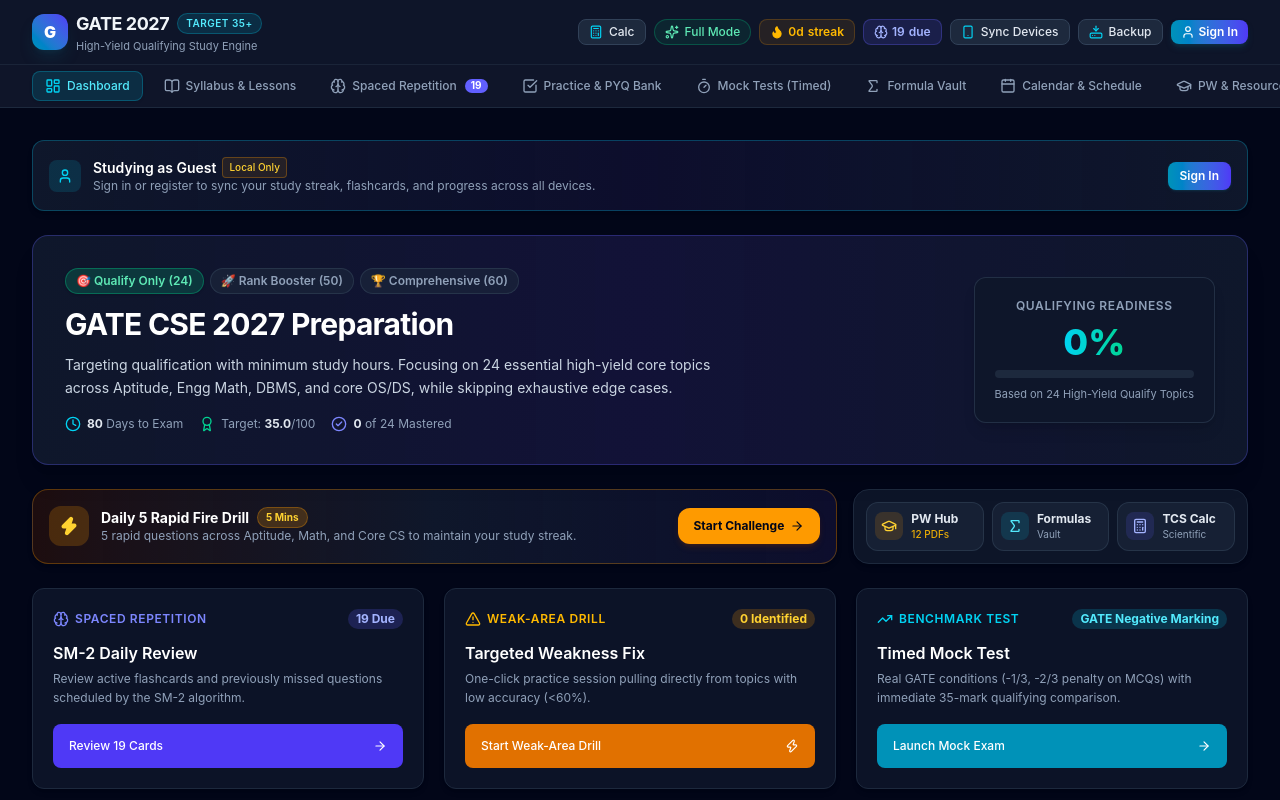
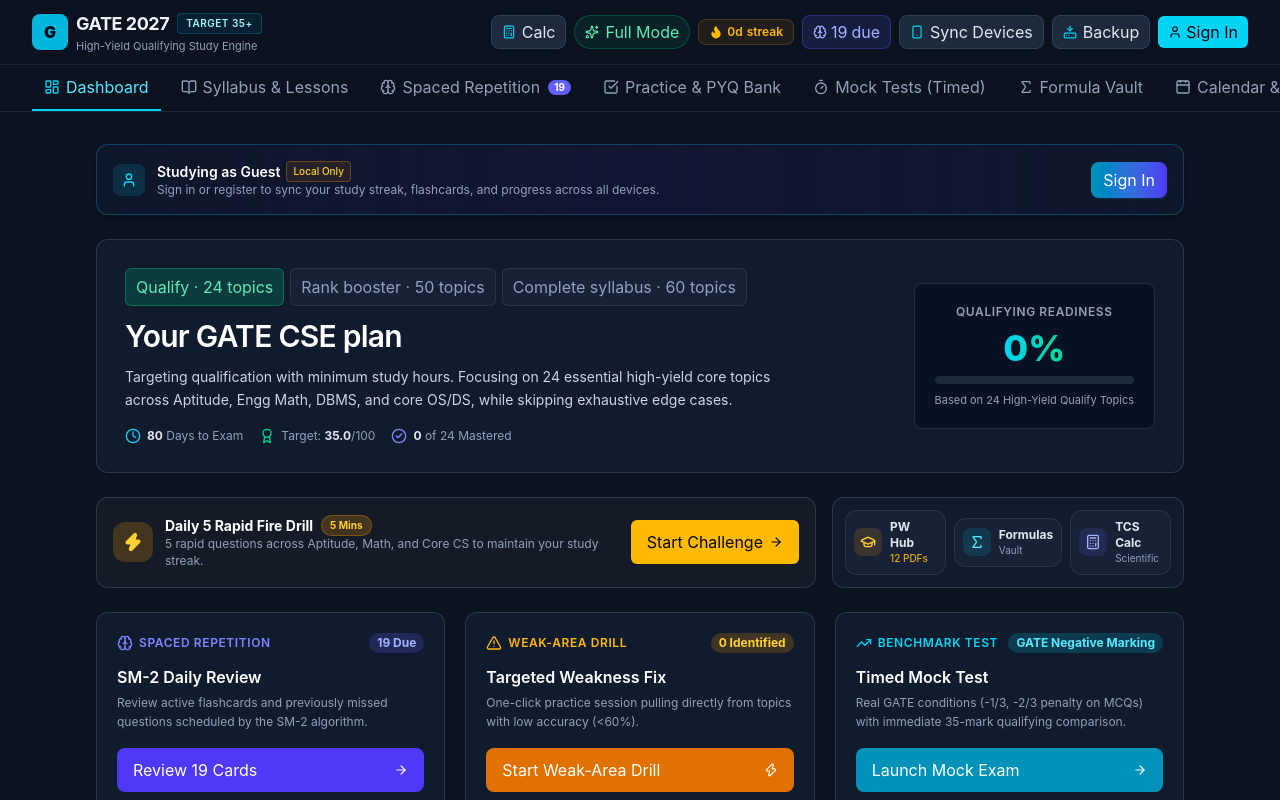
Before and after one commit to psreyas09/gate, a React (Vite) app in the folder client/: page / in a window 1280 px wide. Shown: the top 800 px of the page. Built offline with nearby package versions, Linux system fonts and the light colour scheme; no server answers.

Commit message:
style(ui): refine dashboard layout, navbar tabs, and theme design tokens

```diff
--- a/client/src/App.tsx
+++ b/client/src/App.tsx
@@ -210,7 +210,7 @@ export function App() {
   };
 
   return (
-    <div className="h-screen h-[100dvh] sm:h-auto sm:min-h-screen bg-slate-950 text-slate-100 flex flex-col overflow-hidden sm:overflow-visible font-sans selection:bg-cyan-500/30 selection:text-cyan-200">
+    <div className="h-screen h-[100dvh] sm:h-auto sm:min-h-screen bg-[#0b1220] text-slate-100 flex flex-col overflow-hidden sm:overflow-visible font-sans">
       {/* Header Navigation */}
       <Navbar
         currentTab={currentTab}
@@ -228,7 +228,7 @@ export function App() {
       {/* Main Content Area */}
       <main
         ref={mainRef}
-        className="flex-1 overflow-y-auto sm:overflow-visible sm:h-auto overscroll-y-contain max-w-7xl w-full mx-auto px-3 sm:px-6 lg:px-8 py-4 sm:py-8 pb-6 sm:pb-8"
+        className="flex-1 overflow-y-auto sm:overflow-visible sm:h-auto overscroll-y-contain max-w-6xl w-full mx-auto px-4 sm:px-6 lg:px-8 py-5 sm:py-8 pb-6 sm:pb-8"
       >
         <ErrorBoundary fallbackTitle="Could not load view">
           <Suspense fallback={<ViewSkeleton />}>
--- a/client/src/components/DashboardView.tsx
+++ b/client/src/components/DashboardView.tsx
@@ -130,45 +130,45 @@ export const DashboardView: React.FC<DashboardViewProps> = ({
       )}
 
       {/* Target Strategy & Preparation Banner */}
-      <div className="relative overflow-hidden rounded-2xl bg-gradient-to-r from-slate-900 via-indigo-950/60 to-slate-900 border border-indigo-500/30 p-4 sm:p-8 shadow-xl">
+      <section className="relative overflow-hidden rounded-xl bg-[#101b2e] border border-slate-700/80 p-5 sm:p-7">
         <div className="relative z-10 flex flex-col md:flex-row md:items-center justify-between gap-5 sm:gap-6">
           <div className="space-y-3 max-w-2xl">
             {/* Strategy Switcher Pills */}
             <div className="flex items-center gap-1.5 flex-wrap">
-              <button
+              <button aria-pressed={activeScope === 'qualify'}
                 onClick={() => handleSwitchScope('qualify')}
-                className={`px-2.5 py-1 rounded-full text-[11px] sm:text-xs font-semibold flex items-center gap-1.5 transition-all touch-manipulation ${
+                className={`px-2.5 py-1.5 rounded-md text-[11px] sm:text-xs font-semibold flex items-center gap-1.5 transition-colors touch-manipulation ${
                   activeScope === 'qualify'
                     ? 'bg-emerald-500/20 border border-emerald-500/40 text-emerald-300 shadow-sm'
                     : 'bg-slate-800/60 border border-slate-700/60 text-slate-400 hover:text-slate-200'
                 }`}
               >
-                <span>🎯 Qualify Only (24)</span>
+                <span>Qualify · 24 topics</span>
               </button>
-              <button
+              <button aria-pressed={activeScope === 'scoring'}
                 onClick={() => handleSwitchScope('scoring')}
-                className={`px-2.5 py-1 rounded-full text-[11px] sm:text-xs font-semibold flex items-center gap-1.5 transition-all touch-manipulation ${
+                className={`px-2.5 py-1.5 rounded-md text-[11px] sm:text-xs font-semibold flex items-center gap-1.5 transition-colors touch-manipulation ${
                   activeScope === 'scoring'
                     ? 'bg-cyan-500/20 border border-cyan-500/40 text-cyan-300 shadow-sm'
                     : 'bg-slate-800/60 border border-slate-700/60 text-slate-400 hover:text-slate-200'
                 }`}
               >
-                <span>🚀 Rank Booster (50)</span>
+                <span>Rank booster · 50 topics</span>
               </button>
-              <button
+              <button aria-pressed={activeScope === 'comprehensive'}
                 onClick={() => handleSwitchScope('comprehensive')}
-                className={`px-2.5 py-1 rounded-full text-[11px] sm:text-xs font-semibold flex items-center gap-1.5 transition-all touch-manipulation ${
+                className={`px-2.5 py-1.5 rounded-md text-[11px] sm:text-xs font-semibold flex items-center gap-1.5 transition-colors touch-manipulation ${
                   activeScope === 'comprehensive'
                     ? 'bg-indigo-500/20 border border-indigo-500/40 text-indigo-300 shadow-sm'
                     : 'bg-slate-800/60 border border-slate-700/60 text-slate-400 hover:text-slate-200'
                 }`}
               >
-                <span>🏆 Comprehensive (60)</span>
+                <span>Complete syllabus · 60 topics</span>
               </button>
             </div>
 
-            <h1 className="text-xl sm:text-3xl font-bold text-white tracking-tight">
-              GATE CSE 2027 Preparation
+            <h1 className="text-xl sm:text-3xl font-semibold text-white tracking-tight">
+              Your GATE CSE plan
             </h1>
             <p className="text-xs sm:text-sm text-slate-300 leading-relaxed">
               {activeScopeDesc.desc}
@@ -197,7 +197,7 @@ export const DashboardView: React.FC<DashboardViewProps> = ({
           </div>
 
           {/* Readiness Gauge */}
-          <div className="flex flex-col items-center justify-center p-4 sm:p-5 rounded-xl bg-slate-900/90 border border-slate-700/60 w-full md:w-auto md:min-w-[210px] text-center shadow-lg">
+          <div className="flex flex-col items-center justify-center p-4 sm:p-5 rounded-lg bg-slate-950/45 border border-slate-700/60 w-full md:w-auto md:min-w-[210px] text-center">
             <span className="text-[11px] sm:text-xs uppercase tracking-wider font-semibold text-slate-400">
               {activeScopeSafe === 'qualify' ? 'Qualifying Readiness' : activeScopeSafe === 'scoring' ? 'Scoring Readiness' : 'Overall Mastery'}
             </span>
@@ -220,11 +220,11 @@ export const DashboardView: React.FC<DashboardViewProps> = ({
             </span>
           </div>
         </div>
-      </div>
+      </section>
 
       {/* Daily 5 Micro-Challenge & Quick Tools Banner */}
       <div className="grid grid-cols-1 md:grid-cols-3 gap-3.5 sm:gap-4">
-        <div className="p-4 rounded-2xl bg-gradient-to-r from-amber-950/40 via-slate-900 to-indigo-950/40 border border-amber-500/30 flex flex-col sm:flex-row sm:items-center justify-between gap-3 shadow-md md:col-span-2">
+        <div className="p-4 rounded-xl bg-[#151b26] border border-slate-700/80 flex flex-col sm:flex-row sm:items-center justify-between gap-3 md:col-span-2">
           <div className="flex items-center gap-3">
             <div className="p-2.5 rounded-xl bg-amber-500/20 text-amber-300 shrink-0">
               <Zap className="w-5 h-5 fill-current" />
@@ -241,7 +241,7 @@ export const DashboardView: React.FC<DashboardViewProps> = ({
           </div>
           <button
             onClick={() => setIsDailyOpen(true)}
-            className="shrink-0 px-4 py-2.5 rounded-xl bg-amber-500 hover:bg-amber-400 active:bg-amber-600 text-slate-950 font-bold text-xs shadow-md shadow-amber-900/30 transition-all flex items-center justify-center gap-1.5"
+            className="shrink-0 px-4 py-2.5 rounded-md bg-amber-400 hover:bg-amber-300 active:bg-amber-500 text-slate-950 font-bold text-xs transition-colors flex items-center justify-center gap-1.5"
           >
             <span>Start Challenge</span>
             <ArrowRight className="w-3.5 h-3.5" />
@@ -249,7 +249,7 @@ export const DashboardView: React.FC<DashboardViewProps> = ({
         </div>
 
         {/* Quick Reference Tools */}
-        <div className="p-3 rounded-2xl bg-slate-900/90 border border-slate-800 flex items-center justify-between gap-2 shadow-md">
+        <div className="p-3 rounded-xl bg-[#101b2e] border border-slate-700/80 flex items-center justify-between gap-2">
           <button
             onClick={() => onNavigate('resources')}
             className="flex-1 p-2 rounded-xl bg-slate-800/60 hover:bg-amber-500/10 border border-slate-700/60 hover:border-amber-500/30 text-left transition-colors flex items-center gap-2"
@@ -293,7 +293,7 @@ export const DashboardView: React.FC<DashboardViewProps> = ({
       {/* Quick Action Cards Grid */}
       <div className="grid grid-cols-1 md:grid-cols-3 gap-3.5 sm:gap-5">
         {/* Card 1: Spaced Repetition Due Queue */}
-        <div className="p-4 sm:p-5 rounded-xl bg-slate-900/80 border border-slate-800 hover:border-indigo-500/40 transition-all flex flex-col justify-between shadow-md">
+        <div className="p-4 sm:p-5 rounded-xl bg-[#101b2e] border border-slate-700/80 hover:border-indigo-400/60 transition-colors flex flex-col justify-between">
           <div>
             <div className="flex items-center justify-between mb-2 sm:mb-3">
               <span className="text-[11px] sm:text-xs font-semibold uppercase tracking-wider text-indigo-400 flex items-center gap-1.5">
@@ -318,7 +318,7 @@ export const DashboardView: React.FC<DashboardViewProps> = ({
         </div>
 
         {/* Card 2: Weak-Area Drilling */}
-        <div className="p-4 sm:p-5 rounded-xl bg-slate-900/80 border border-slate-800 hover:border-amber-500/40 transition-all flex flex-col justify-between shadow-md">
+        <div className="p-4 sm:p-5 rounded-xl bg-[#101b2e] border border-slate-700/80 hover:border-amber-400/60 transition-colors flex flex-col justify-between">
           <div>
             <div className="flex items-center justify-between mb-2 sm:mb-3">
               <span className="text-[11px] sm:text-xs font-semibold uppercase tracking-wider text-amber-400 flex items-center gap-1.5">
@@ -343,7 +343,7 @@ export const DashboardView: React.FC<DashboardViewProps> = ({
         </div>
 
         {/* Card 3: Timed Mock Simulation */}
-        <div className="p-4 sm:p-5 rounded-xl bg-slate-900/80 border border-slate-800 hover:border-cyan-500/40 transition-all flex flex-col justify-between shadow-md">
+        <div className="p-4 sm:p-5 rounded-xl bg-[#101b2e] border border-slate-700/80 hover:border-cyan-400/60 transition-colors flex flex-col justify-between">
           <div>
             <div className="flex items-center justify-between mb-2 sm:mb-3">
               <span className="text-[11px] sm:text-xs font-semibold uppercase tracking-wider text-cyan-400 flex items-center gap-1.5">
--- a/client/src/components/Navbar.tsx
+++ b/client/src/components/Navbar.tsx
@@ -68,21 +68,24 @@ export const Navbar: React.FC<NavbarProps> = ({
   };
 
   return (
-    <header className="shrink-0 sm:sticky sm:top-0 z-40 bg-slate-900/95 backdrop-blur-md border-b border-slate-800">
+    <header className="shrink-0 sm:sticky sm:top-0 z-40 bg-[#0b1220]/95 backdrop-blur-md border-b border-slate-800/90">
         {/* Top Bar */}
         <div className="max-w-7xl mx-auto px-2.5 sm:px-6 lg:px-8 h-14 sm:h-16 flex items-center justify-between gap-1.5 sm:gap-2">
           {/* Brand */}
           <div
-            className="flex items-center gap-2 cursor-pointer select-none shrink-0"
+            className="flex items-center gap-2 cursor-pointer select-none shrink-0 rounded-md focus-visible:outline-none focus-visible:ring-2 focus-visible:ring-cyan-400"
             onClick={() => handleSelectTab('dashboard')}
+            role="button"
+            tabIndex={0}
+            onKeyDown={(event) => { if (event.key === 'Enter' || event.key === ' ') { event.preventDefault(); handleSelectTab('dashboard'); } }}
           >
-            <div className="w-8 h-8 sm:w-9 sm:h-9 rounded-xl bg-gradient-to-tr from-cyan-600 to-indigo-600 flex items-center justify-center shadow-lg shadow-cyan-900/30 font-black text-white text-sm sm:text-base shrink-0">
+            <div className="w-8 h-8 sm:w-9 sm:h-9 rounded-lg bg-cyan-500 flex items-center justify-center font-black text-slate-950 text-sm sm:text-base shrink-0">
               G
             </div>
             <div>
               <div className="flex items-center gap-1.5 sm:gap-2">
                 <span className="font-bold text-slate-100 tracking-tight text-sm sm:text-lg">GATE 2027</span>
-                <span className="text-[9px] sm:text-[10px] font-semibold uppercase tracking-wider px-1.5 sm:px-2 py-0.5 rounded-full bg-cyan-500/15 border border-cyan-500/30 text-cyan-300 hidden sm:inline-block">
+                <span className="text-[9px] sm:text-[10px] font-semibold uppercase tracking-wider px-1.5 sm:px-2 py-0.5 rounded bg-cyan-500/10 border border-cyan-500/25 text-cyan-200 hidden sm:inline-block">
                   Target 35+
                 </span>
               </div>
@@ -175,7 +178,7 @@ export const Navbar: React.FC<NavbarProps> = ({
             ) : (
               <button
                 onClick={onOpenAuth}
-                className="flex items-center gap-1 px-2.5 py-1 rounded-lg bg-gradient-to-r from-cyan-600 to-indigo-600 hover:from-cyan-500 hover:to-indigo-500 text-white shadow-md shadow-cyan-900/40 text-xs font-semibold transition-all active:scale-95 shrink-0"
+                className="flex items-center gap-1 px-2.5 py-1 rounded-md bg-cyan-400 hover:bg-cyan-300 text-slate-950 text-xs font-semibold transition-colors active:scale-[0.98] shrink-0"
                 title="Sign In or Create Account to save progress across devices"
               >
                 <UserIcon className="w-3.5 h-3.5 shrink-0" />
@@ -186,9 +189,9 @@ export const Navbar: React.FC<NavbarProps> = ({
         </div>
 
         {/* Scrollable Navigation Pill Tabs */}
-        <div className="relative border-t border-slate-800/80 bg-slate-900/60">
+        <div className="relative border-t border-slate-800/80 bg-[#0b1220]/80">
           <div className="max-w-7xl mx-auto px-2 sm:px-6 lg:px-8 overflow-x-auto no-scrollbar scroll-smooth">
-            <nav className="flex space-x-1 sm:space-x-2 py-1.5 min-w-max">
+            <nav className="flex gap-1 sm:gap-2 min-w-max" aria-label="Primary navigation">
               {TABS.map((tab) => {
                 const Icon = tab.icon;
                 const isActive = currentTab === tab.id;
@@ -200,10 +203,11 @@ export const Navbar: React.FC<NavbarProps> = ({
                     onClick={() => handleSelectTab(tab.id)}
                     onMouseEnter={() => onPrefetchTab?.(tab.id)}
                     onTouchStart={() => onPrefetchTab?.(tab.id)}
-                    className={`flex items-center gap-1.5 px-2.5 sm:px-3 py-1.5 rounded-lg text-xs font-medium whitespace-nowrap transition-all touch-manipulation ${
+                    aria-current={isActive ? 'page' : undefined}
+                    className={`flex items-center gap-1.5 px-2.5 sm:px-3 py-2.5 border-b-2 text-xs font-medium whitespace-nowrap transition-colors touch-manipulation ${
                       isActive
-                        ? 'bg-cyan-500/15 text-cyan-300 border border-cyan-500/30 shadow-sm'
-                        : 'text-slate-400 hover:text-slate-200 hover:bg-slate-800/50 border border-transparent'
+                        ? 'text-cyan-300 border-cyan-400'
+                        : 'text-slate-400 hover:text-slate-200 border-transparent'
                     }`}
                   >
                     <Icon className={`w-3.5 h-3.5 sm:w-4 sm:h-4 ${isActive ? 'text-cyan-400' : 'text-slate-400'}`} />
--- a/client/src/index.css
+++ b/client/src/index.css
@@ -1,7 +1,12 @@
 @import "tailwindcss";
 
 :root {
-  --font-sans: -apple-system, BlinkMacSystemFont, "Segoe UI", Roboto, "Helvetica Neue", Arial, sans-serif;
+  --font-sans: Inter, ui-sans-serif, system-ui, -apple-system, BlinkMacSystemFont, "Segoe UI", sans-serif;
+  --surface: #0f172a;
+  --surface-raised: #162033;
+  --line: #26354d;
+  --text-muted: #94a3b8;
+  --accent: #22d3ee;
 }
 
 html, body, #root {
@@ -17,11 +22,21 @@ html {
 
 body {
   font-family: var(--font-sans);
-  background-color: #020617;
+  background-color: #0b1220;
   color: #f8fafc;
   -webkit-tap-highlight-color: transparent;
   touch-action: manipulation;
 }
+
+/* A quiet, consistent baseline for every screen. */
+* { box-sizing: border-box; }
+button, input, select, textarea { font: inherit; }
+button { -webkit-tap-highlight-color: transparent; }
+button:focus-visible, a:focus-visible, input:focus-visible, select:focus-visible, textarea:focus-visible {
+  outline: 2px solid var(--accent);
+  outline-offset: 2px;
+}
+::selection { background: rgb(34 211 238 / 0.24); color: #ecfeff; }
 
 /* Mobile-friendly safe-area padding helpers */
 .safe-bottom {
```
